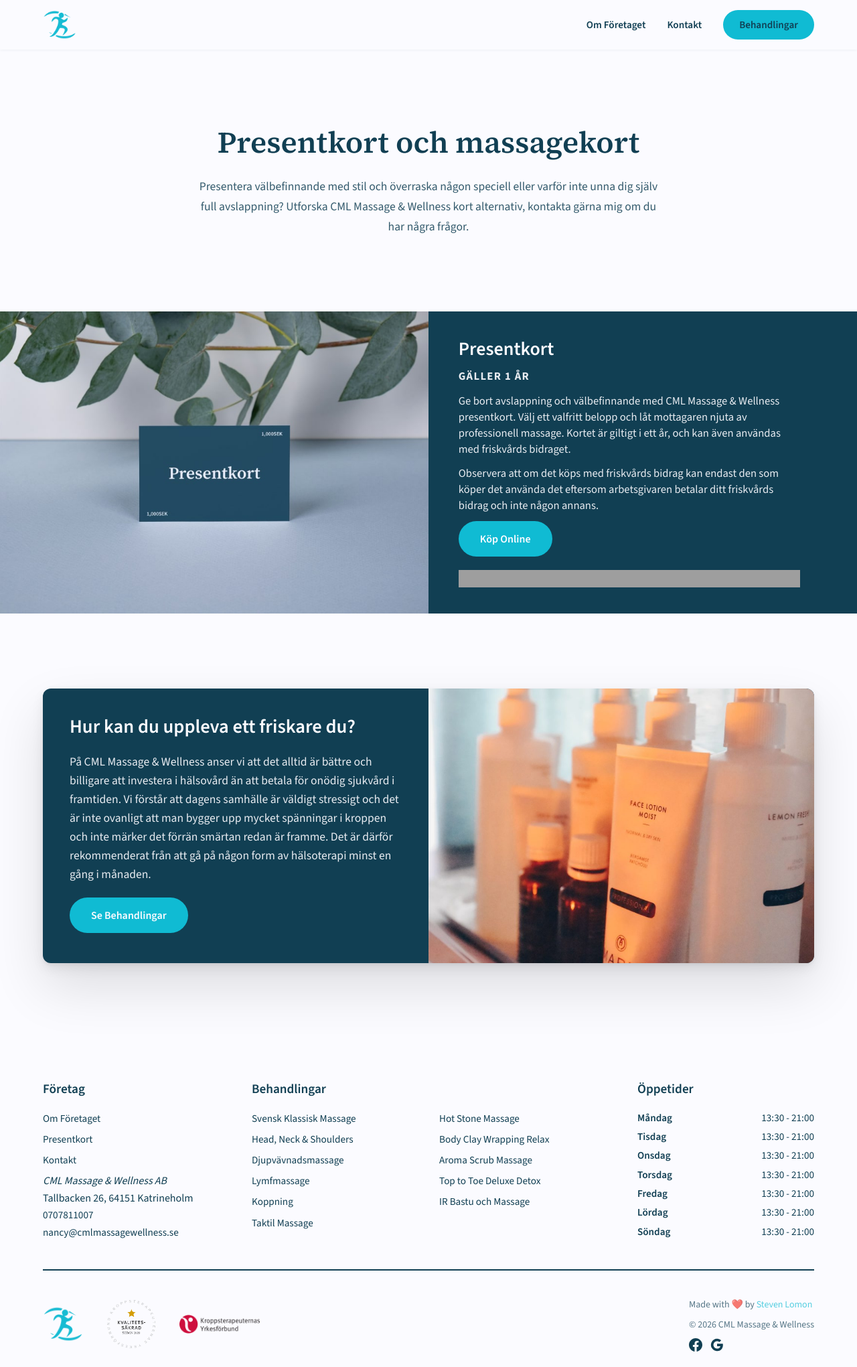
After one commit to stevenlomon/cml-massage-rebuild, a PHP site: page /presentkort-och-massagekort.php in a window 1280 px wide. The commit adds this page. Shown: the whole page at 67% size. Run offline with PHP 8.4, Linux system fonts and the light colour scheme; grey boxes are pictures that could not be loaded.

Commit message:
feat: add Presentkort och Massagekort page
Build the gift card page matching the live site: intro section, full-bleed
banner with presentkort hero image and text, payment badges SVG, and
"Hur kan du uppleva" CTA card with massage oils image. Add Presentkort
link to footer.

Co-Authored-By: Claude Opus 4.6 <noreply@anthropic.com>

```diff
--- a/assets/css/style.css
+++ b/assets/css/style.css
@@ -1384,6 +1384,25 @@ h3 {
     margin: 0;
 }
 
+.presentkort-validity {
+    text-transform: uppercase;
+    font-weight: 700;
+    font-size: 0.85rem;
+    letter-spacing: 0.08em;
+    opacity: 1;
+}
+
+.payment-badges {
+    margin-top: 0.5rem;
+    height: 26px;
+    width: auto;
+}
+
+.presentkort-cta {
+    padding-top: clamp(5rem, 10.8vw, 7rem);
+    padding-bottom: clamp(5rem, 10.8vw, 7rem);
+}
+
 .about-cta {
     padding-top: clamp(2rem, 4vw, 3rem);
     padding-bottom: clamp(5rem, 10.8vw, 7rem);
--- /dev/null
+++ b/presentkort-och-massagekort.php
@@ -0,0 +1,47 @@
+<?php
+declare(strict_types=1);
+
+$page_title = 'Presentkort och Massagekort – CML Massage & Wellness';
+$page_description = 'Ge bort avslappning med CML Massage & Wellness presentkort. Välj valfritt belopp, giltigt i ett år. Kan även användas med friskvårdsbidraget.';
+
+require_once __DIR__ . '/src/helpers.php';
+require __DIR__ . '/src/templates/header.php';
+?>
+
+<section class="about-intro">
+    <div class="container">
+        <h1>Presentkort och massagekort</h1>
+        <p>Presentera välbefinnande med stil och överraska någon speciell eller varför inte unna dig själv full avslappning? Utforska CML Massage &amp; Wellness kort alternativ, kontakta gärna mig om du har några frågor.</p>
+    </div>
+</section>
+
+<section class="about-banner">
+    <div class="about-banner-image">
+        <img src="/assets/images/presentkort-hero.jpg" alt="Presentkort på för CML Massage & Wellness" width="880" height="616" loading="lazy">
+    </div>
+    <div class="about-banner-content">
+        <h2>Presentkort</h2>
+        <p class="presentkort-validity">Gäller 1 år</p>
+        <p>Ge bort avslappning och välbefinnande med CML Massage &amp; Wellness presentkort. Välj ett valfritt belopp och låt mottagaren njuta av professionell massage. Kortet är giltigt i ett år, och kan även användas med friskvårds bidraget.</p>
+        <p>Observera att om det köps med friskvårds bidrag kan endast den som köper det använda det eftersom arbetsgivaren betalar ditt friskvårds bidrag och inte någon annans.</p>
+        <div><a href="/#kontakt" class="btn btn-primary">Köp Online</a></div>
+        <img src="/assets/images/checkout-badges.svg" alt="Visa, American Express, Mastercard, Klarna, Google Pay, BankID" class="payment-badges" width="249" height="26" loading="lazy">
+    </div>
+</section>
+
+<section class="promo-cards presentkort-cta">
+    <div class="container">
+        <div class="split-banner">
+            <div class="split-banner-content">
+                <h2>Hur kan du uppleva ett friskare du?</h2>
+                <p>På CML Massage &amp; Wellness anser vi att det alltid är bättre och billigare att investera i hälsovård än att betala för onödig sjukvård i framtiden. Vi förstår att dagens samhälle är väldigt stressigt och det är inte ovanligt att man bygger upp mycket spänningar i kroppen och inte märker det förrän smärtan redan är framme. Det är därför rekommenderat från att gå på någon form av hälsoterapi minst en gång i månaden.</p>
+                <div><a href="/#behandlingar" class="btn btn-primary">Se Behandlingar</a></div>
+            </div>
+            <div class="split-banner-image">
+                <img src="/assets/images/massage-oljor.jpg" alt="Massage krämer och oljor" width="1024" height="729" loading="lazy">
+            </div>
+        </div>
+    </div>
+</section>
+
+<?php require __DIR__ . '/src/templates/footer.php'; ?>
--- a/src/templates/footer.php
+++ b/src/templates/footer.php
@@ -12,6 +12,7 @@ $services = get_services();
                     <h3>Företag</h3>
                     <ul>
                         <li><a href="/om-foretaget.php">Om Företaget</a></li>
+                        <li><a href="/presentkort-och-massagekort.php">Presentkort</a></li>
                         <li><a href="/#kontakt">Kontakt</a></li>
                     </ul>
                     <address>
```
Also changed, not shown: assets/images/checkout-badges.svg (added), assets/images/massage-oljor.jpg (added), assets/images/presentkort-hero.jpg (added).
